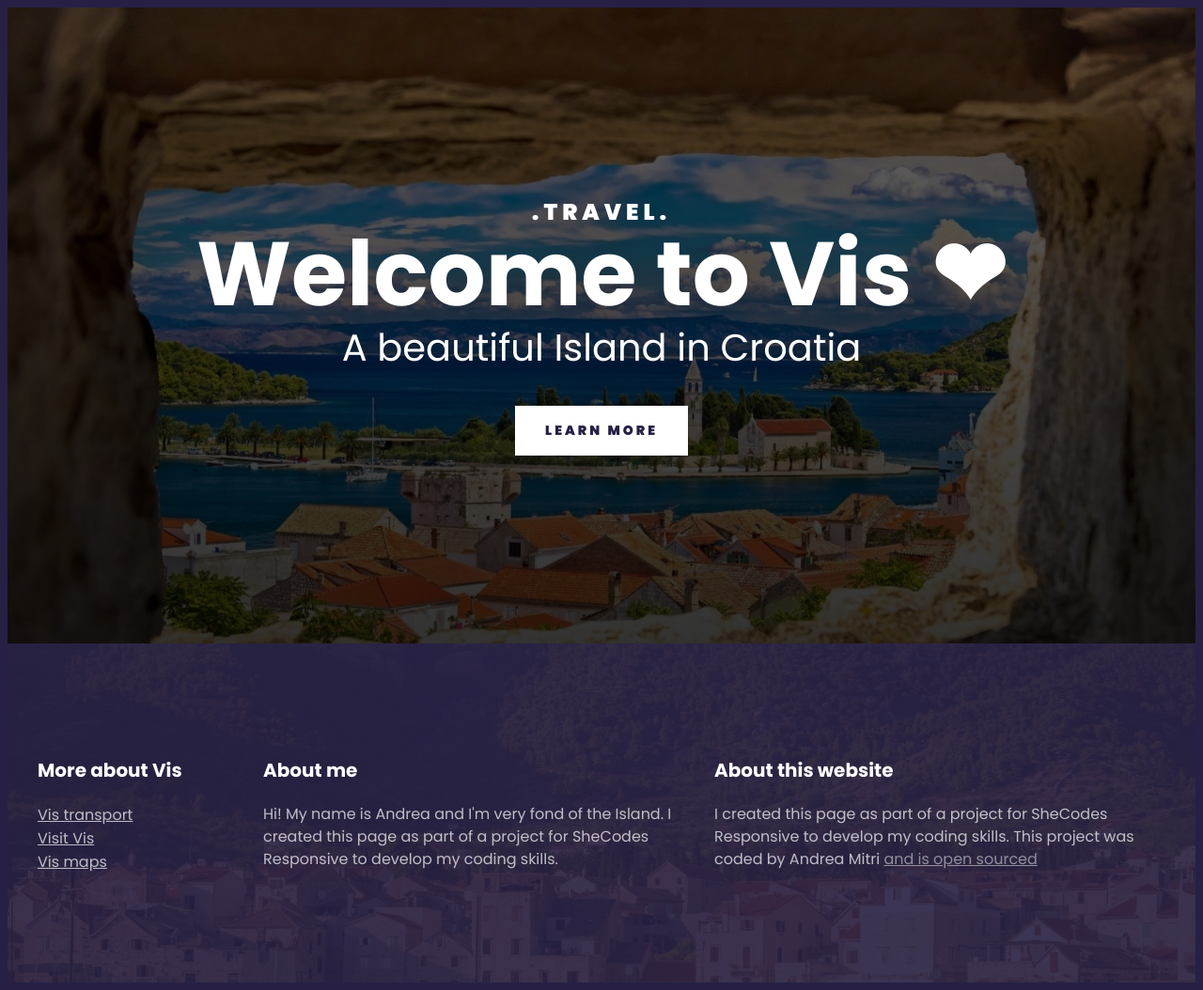
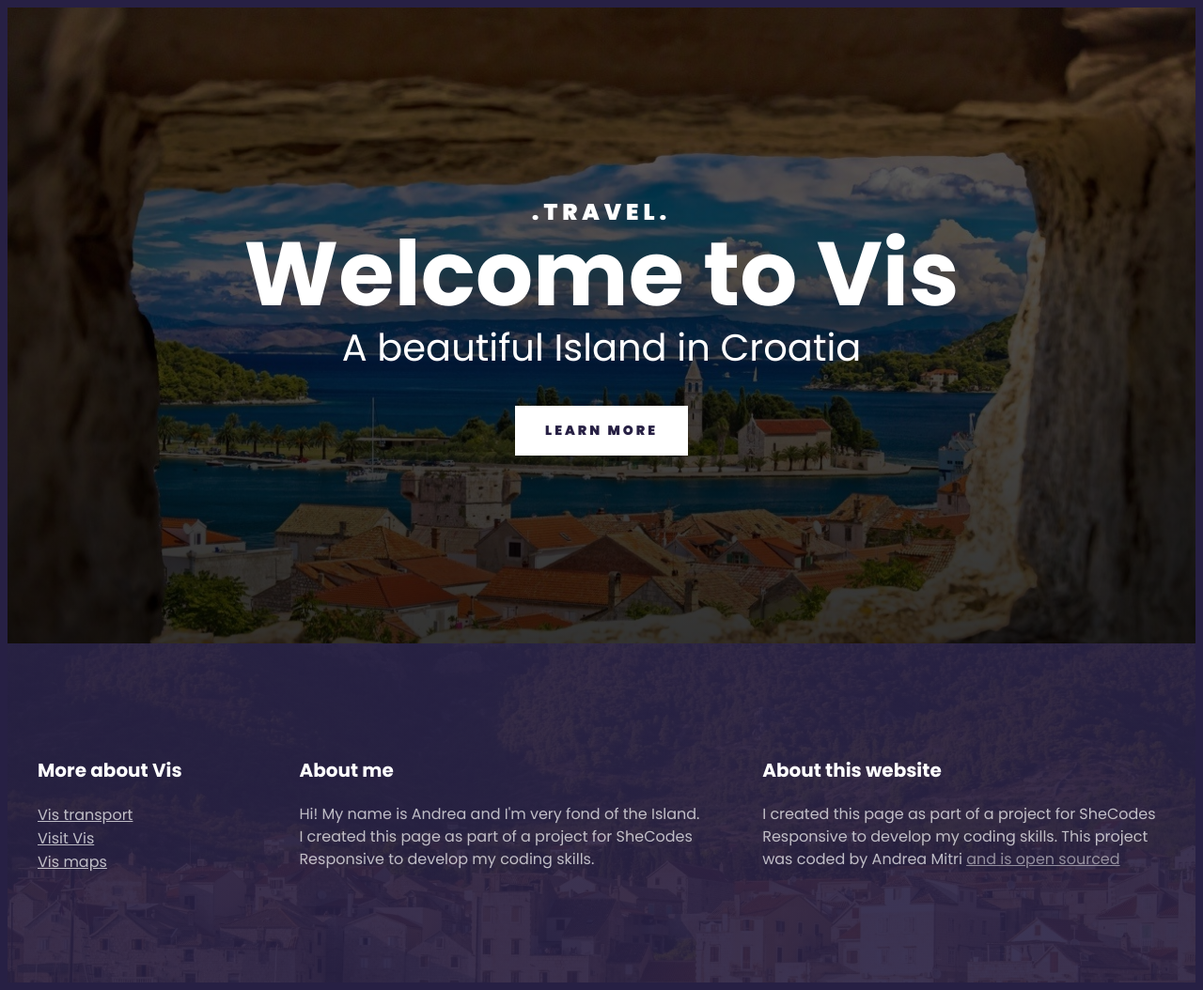
Before and after one commit to andreamitri/Travel-project, a plain HTML site: page index.html in a window 1280 px wide. Shown: the whole page at 94% size. Drawn offline with Linux system fonts and the light colour scheme.

Commit message:
Used grid gap instead of margin

```diff
--- a/index.html
+++ b/index.html
@@ -17,7 +17,7 @@
     <div class="container">
       <header>
         <h3>.TRAVEL.</h3>
-        <h1>Welcome to Vis ❤</h1>
+        <h1>Welcome to Vis</h1>
         <h2>A beautiful Island in Croatia</h2>
         <a href="#more">Learn more </a>
       </header>
--- a/style.css
+++ b/style.css
@@ -54,6 +54,7 @@ header a {
 .grid {
   display: grid;
   grid-template-columns: 1fr 2fr 2fr;
+  grid-gap: 64px;
 }
 
 section {
@@ -84,7 +85,6 @@ footer p {
   font-weight: 400;
   font-size: 16px;
   opacity: 0.7;
-  margin-right: 20px;
   line-height: 24px;
 }
 
```
